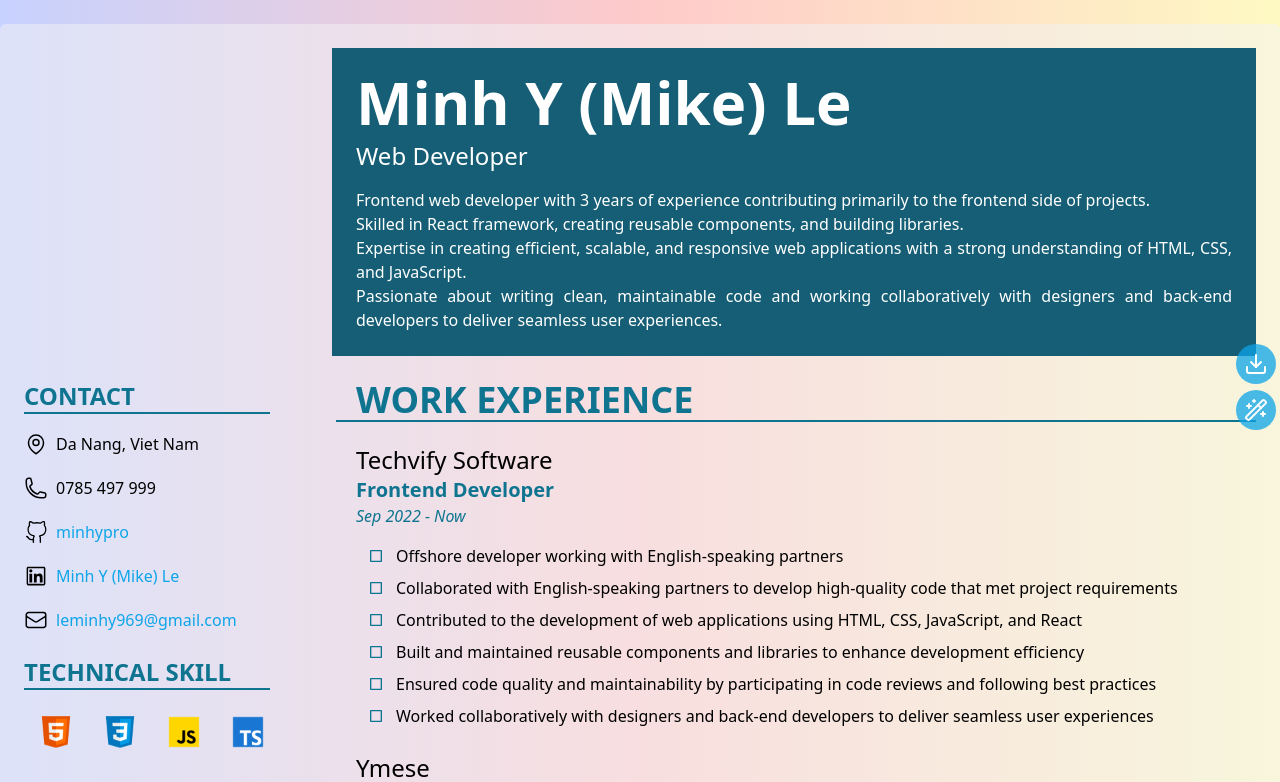
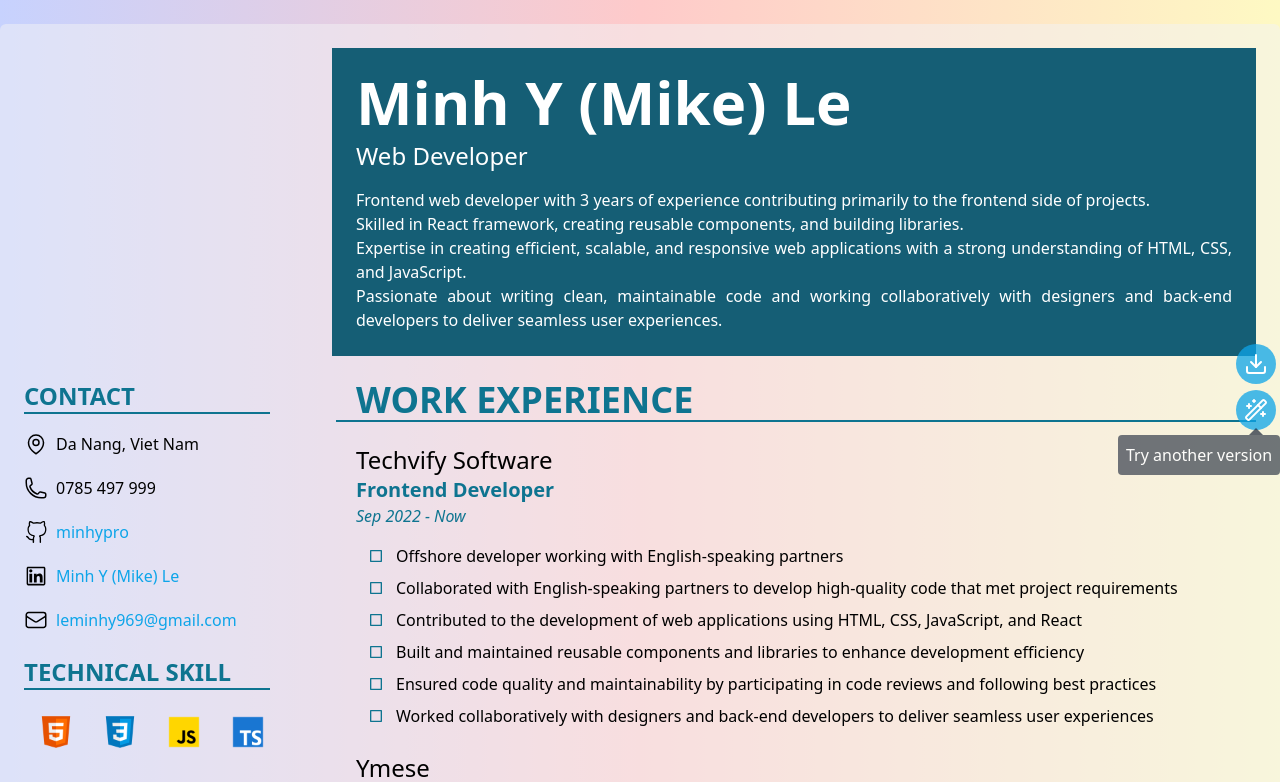
Before and after one commit to minhypro/my-new-portfolio, a React (Vite) app: page / in a window 1280 px wide. Shown: the top 782 px of the page. Built offline with nearby package versions, Linux system fonts and the light colour scheme.

Commit message:
fix bug and animate try advanced button

```diff
--- a/src/components/Layout/FloatingSidebar.tsx
+++ b/src/components/Layout/FloatingSidebar.tsx
@@ -17,7 +17,7 @@ import {StateContext} from '@/context/globalState'
 import {useTabNavigation} from '@/context/sidebarNavigation'
 
 export const FloatingSidebar: React.FC = () => {
-	const {isAdvanced, isAdvancedToggle} = useContext(StateContext)
+	const {isAdvancedToggle} = useContext(StateContext)
 	const setActiveTab = useTabNavigation(state => state.setActiveTab)
 	const scroll = useScroll()
 	const ref = useRef<HTMLDivElement>(null)
@@ -38,6 +38,7 @@ export const FloatingSidebar: React.FC = () => {
 	})
 
 	const [shouldDisplay, setShouldDisplay] = useState(false)
+	const [showAdvancedTooltip, setShowAdvancedTooltip] = useState(false)
 
 	useEffect(() => {
 		const timeoutId = setTimeout(() => {
@@ -58,8 +59,11 @@ export const FloatingSidebar: React.FC = () => {
 
 	useEffect(() => {
 		setActiveTab(0)
-		if (!isAdvanced) return setShouldDisplay(true)
-	}, [isAdvanced])
+		const timeoutId = setInterval(() => {
+			setShowAdvancedTooltip(true)
+		}, 5555)
+		return () => clearTimeout(timeoutId)
+	}, [])
 
 	return (
 		<AnimatePresence>
@@ -95,10 +99,16 @@ export const FloatingSidebar: React.FC = () => {
 						</TooltipTrigger>
 					</Tooltip>
 
-					<Tooltip>
-						<TooltipContent>Try another version</TooltipContent>
+					<Tooltip placement="bottom" open={showAdvancedTooltip}>
+						<TooltipContent className="animate-pulse">
+							Try another version
+						</TooltipContent>
 						<TooltipTrigger>
 							<button
+								onMouseOver={() => setShowAdvancedTooltip(true)}
+								onMouseLeave={() =>
+									setShowAdvancedTooltip(false)
+								}
 								className="inline-block cursor-pointer rounded-full bg-sky-500/75 p-2 text-white transition-colors hover:bg-sky-500"
 								onClick={handleClick}
 							>
--- a/src/components/ui/Tooltip/Tooltip.tsx
+++ b/src/components/ui/Tooltip/Tooltip.tsx
@@ -173,13 +173,15 @@ export const TooltipContent = React.forwardRef<
 					ref={ref}
 					style={state.floatingStyles}
 					{...state.getFloatingProps(props)}
-					className="rounded bg-gray-900/80 p-2 text-white"
+					className={`${
+						state.getFloatingProps(props).className
+					} rounded bg-slate-800/70 p-2 text-white`}
 				>
 					{props.children}
 					<FloatingArrow
 						ref={state.arrowRef}
 						context={state.context}
-						className="fill-gray-900 opacity-80"
+						className="fill-slate-800 opacity-80"
 					/>
 				</div>
 			)}
--- a/src/pages/AdvancedCV/ExperienceSection.tsx
+++ b/src/pages/AdvancedCV/ExperienceSection.tsx
@@ -33,7 +33,7 @@ export const ExperienceSection: React.FC = () => {
 							<h3 className="bg-gradient-to-tr from-sky-600 via-sky-400 to-sky-600 bg-clip-text text-2xl font-bold text-transparent">
 								Techvify
 							</h3>
-							<p className="text-lg">Sep 2022 - Now</p>
+							<p className="text-sm md:text-lg">Sep 2022 - Now</p>
 						</div>
 					</Reveal>
 					<Reveal>
@@ -54,7 +54,9 @@ export const ExperienceSection: React.FC = () => {
 							<h3 className="bg-gradient-to-tr from-orange-600 via-orange-500 to-orange-600 bg-clip-text text-2xl font-bold text-transparent">
 								Ymese
 							</h3>
-							<p className="text-lg">Aug 2020 - Sep 2022</p>
+							<p className="text-sm md:text-lg">
+								Aug 2020 - Sep 2022
+							</p>
 						</div>
 					</Reveal>
 					<Reveal>
--- a/src/pages/NormalCV/NormalCV.tsx
+++ b/src/pages/NormalCV/NormalCV.tsx
@@ -1,16 +1,18 @@
-import React from 'react'
+import React, {useContext} from 'react'
 
 import {FloatingSidebar} from '@/components/Layout/FloatingSidebar'
+import {StateContext} from '@/context/globalState'
 
 import {CVBody} from './CVBody'
 import CVHeader from './CVHeader'
 
 export const NormalCV: React.FC = () => {
+	const {isAdvanced} = useContext(StateContext)
 	return (
 		<div className="container relative rounded-md bg-gray-100/50 p-6 duration-700 dark:bg-transparent xl:my-6">
 			<CVHeader />
 			<CVBody />
-			<FloatingSidebar />
+			{!isAdvanced ? <FloatingSidebar /> : null}
 		</div>
 	)
 }
```
